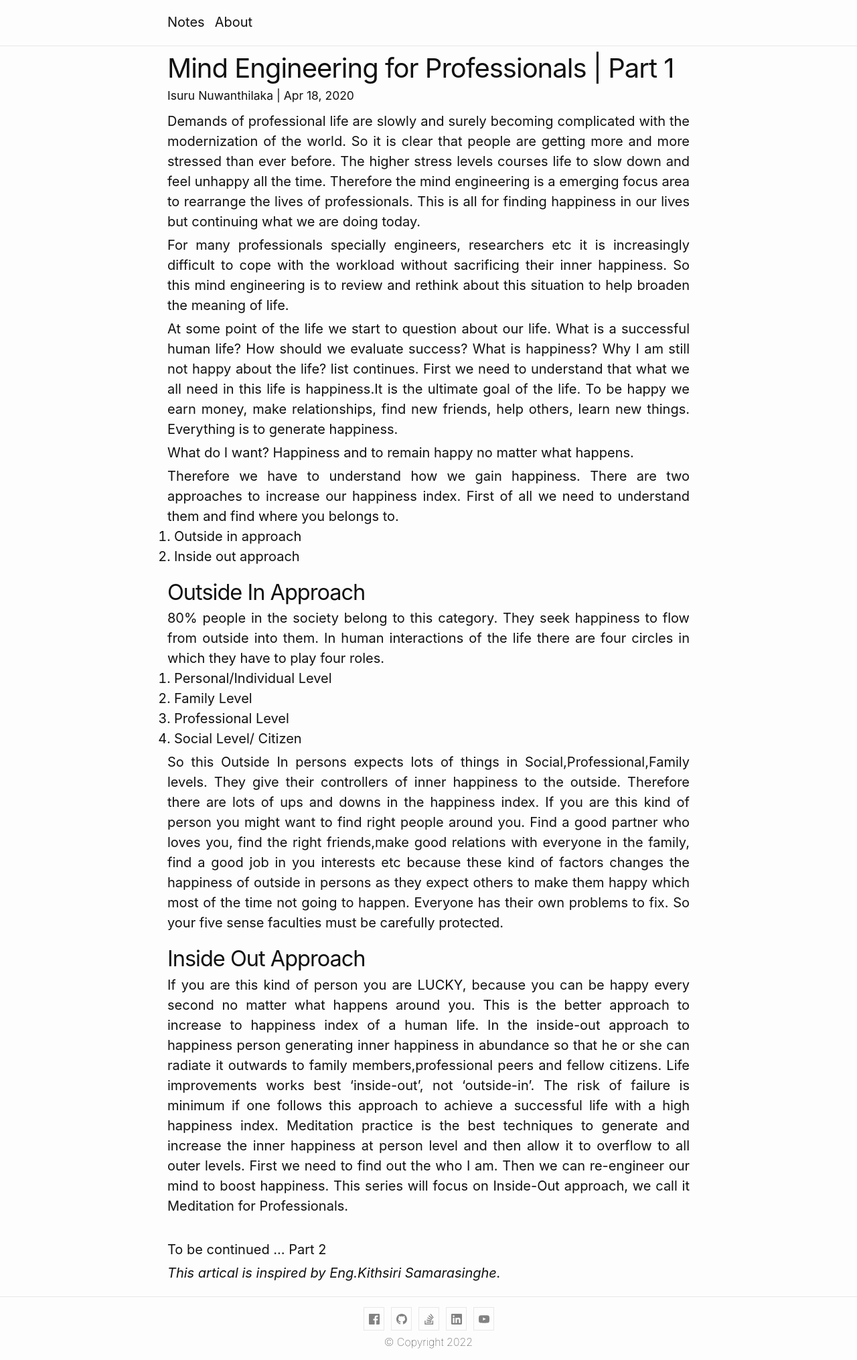
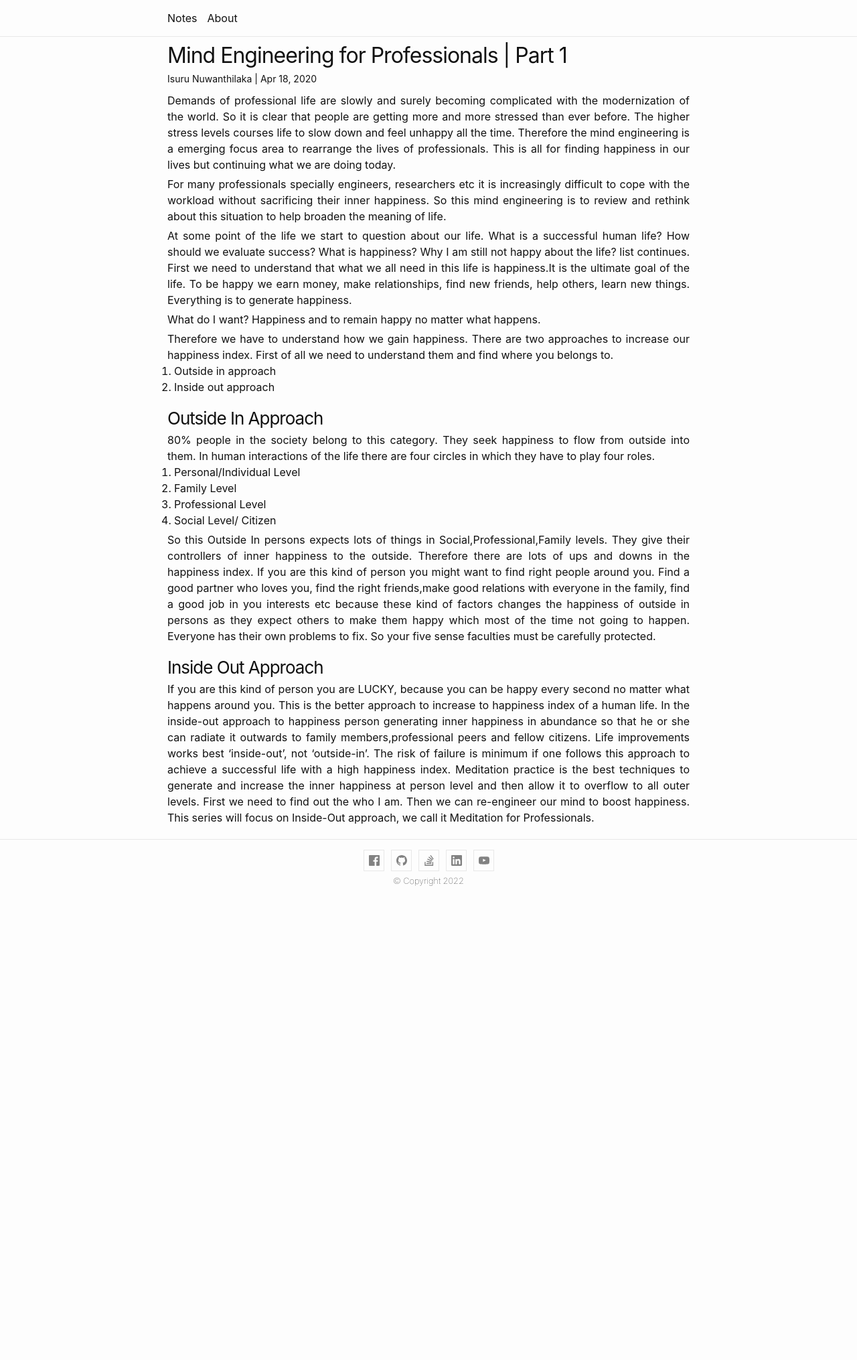
Before and after one commit to isurunuwanthilaka/isurunuwanthilaka.github.io, a Jekyll site: the page built from _posts/2020-04-18-mind-engineering-part-1.md, in a window 1280 px wide. Shown: the whole page at 67% size. Built offline with Jekyll 4.4.1, drawn with Linux system fonts in a browser that asks for light colours; nearby versions of some CDN libraries; after the commit the page ends 1340 px from its top, so only the background shows below that.

Commit message:
font fix

```diff
--- a/_posts/2020-04-18-mind-engineering-part-1.md
+++ b/_posts/2020-04-18-mind-engineering-part-1.md
@@ -46,10 +46,3 @@ If you are this kind of person you are LUCKY, because you can be happy every sec
 First we need to find out the who I am. Then we can re-engineer our mind to boost happiness.
 This series will focus on Inside-Out approach, we call it Meditation for Professionals.
 </div>
-<br/>
-<p>
-To be continued … Part 2
-</p>
-<p style = "font-style:italic;">
-This artical is inspired by Eng.Kithsiri Samarasinghe.
-</p>
--- a/_sass/minima/initialize.scss
+++ b/_sass/minima/initialize.scss
@@ -7,7 +7,7 @@ $base-font-family: -apple-system, BlinkMacSystemFont, "Segoe UI",
   Arial, sans-serif !default;
 $code-font-family: "Menlo", "Inconsolata", "Consolas", "Roboto Mono",
   "Ubuntu Mono", "Liberation Mono", "Courier New", monospace;
-$base-font-size: 20px !default;
+$base-font-size: 16px !default;
 $base-font-weight: 400 !default;
 $small-font-size: $base-font-size * 0.875 !default;
 $base-line-height: 1.5 !default;
```
Also changed, not shown: _posts/2021-04-12-1st-year-as-se.md (+1 -1 lines), _posts/2021-12-19-front-end-starter.md (+3 -3 lines).
